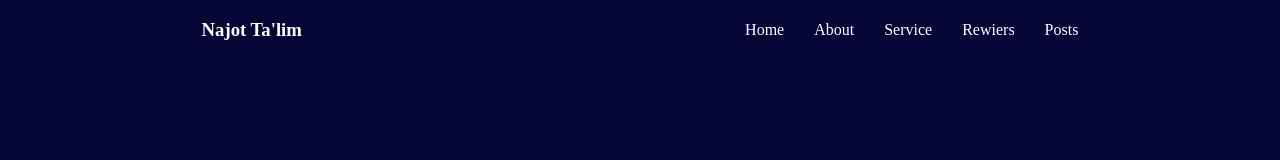
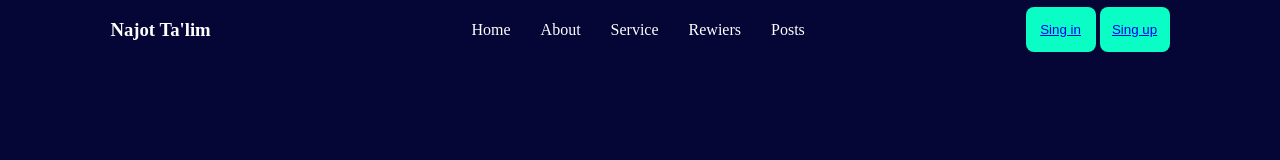
Before and after one commit to Akhmedov76/Website-for-Najot-Ta-lim, a plain HTML site: page index.html in a window 1280 px wide. Drawn offline with Linux system fonts and the light colour scheme.

Commit message:
Added button class for html

```diff
--- a/index.html
+++ b/index.html
@@ -17,6 +17,10 @@
             <li><a>Rewiers</a></li>
             <li><a>Posts</a></li>
         </ul>
+        <span>
+            <button class="btn"><a href=" https://go.edfix.uz/auth/login?redirect_inside=/dashboard">Sing in</a></button>
+          <button class="btn"><a href=" https://t.me/akhmedov_9797">Sing up</a></button>
+         </span>
         </div>
 
 </body>
```
